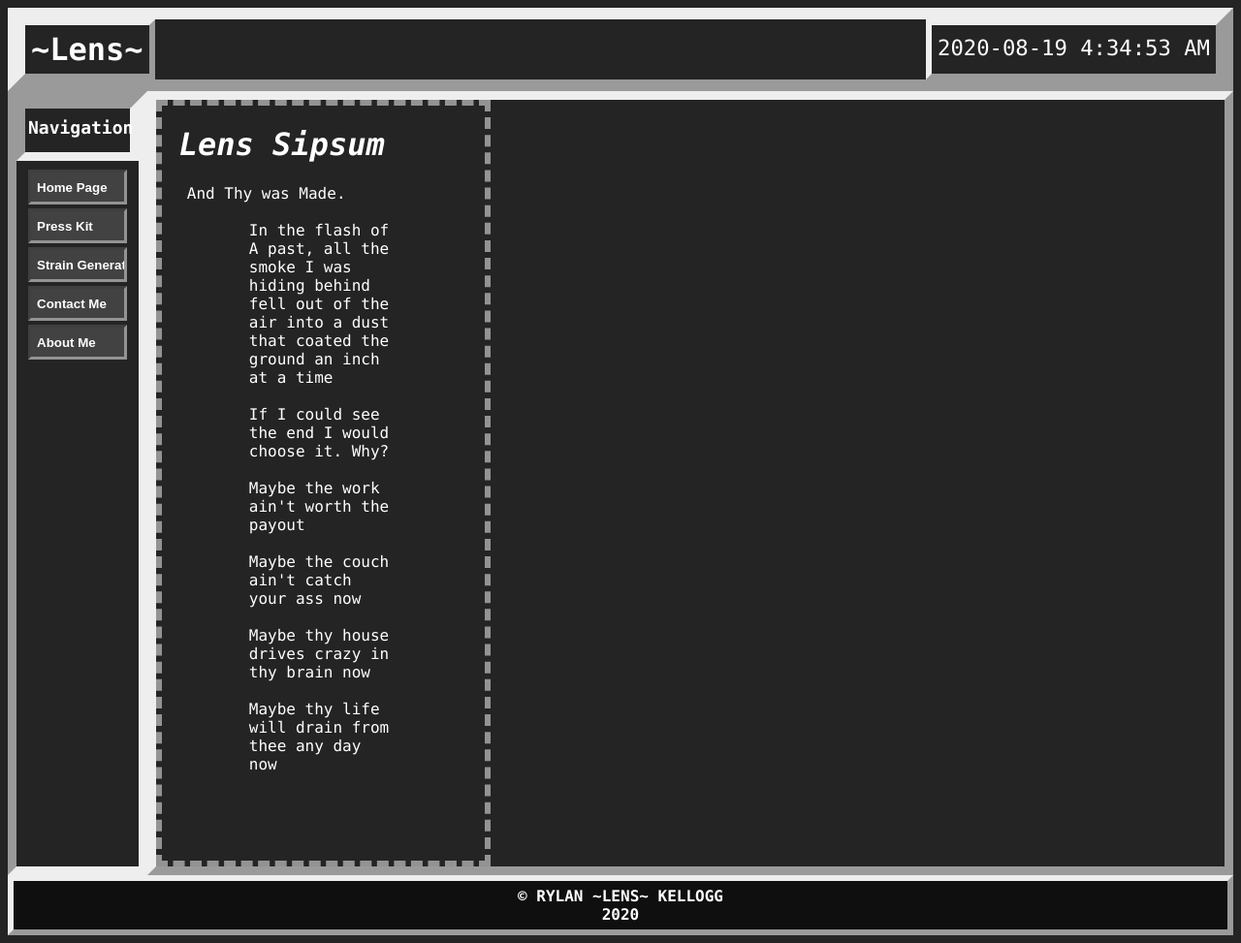
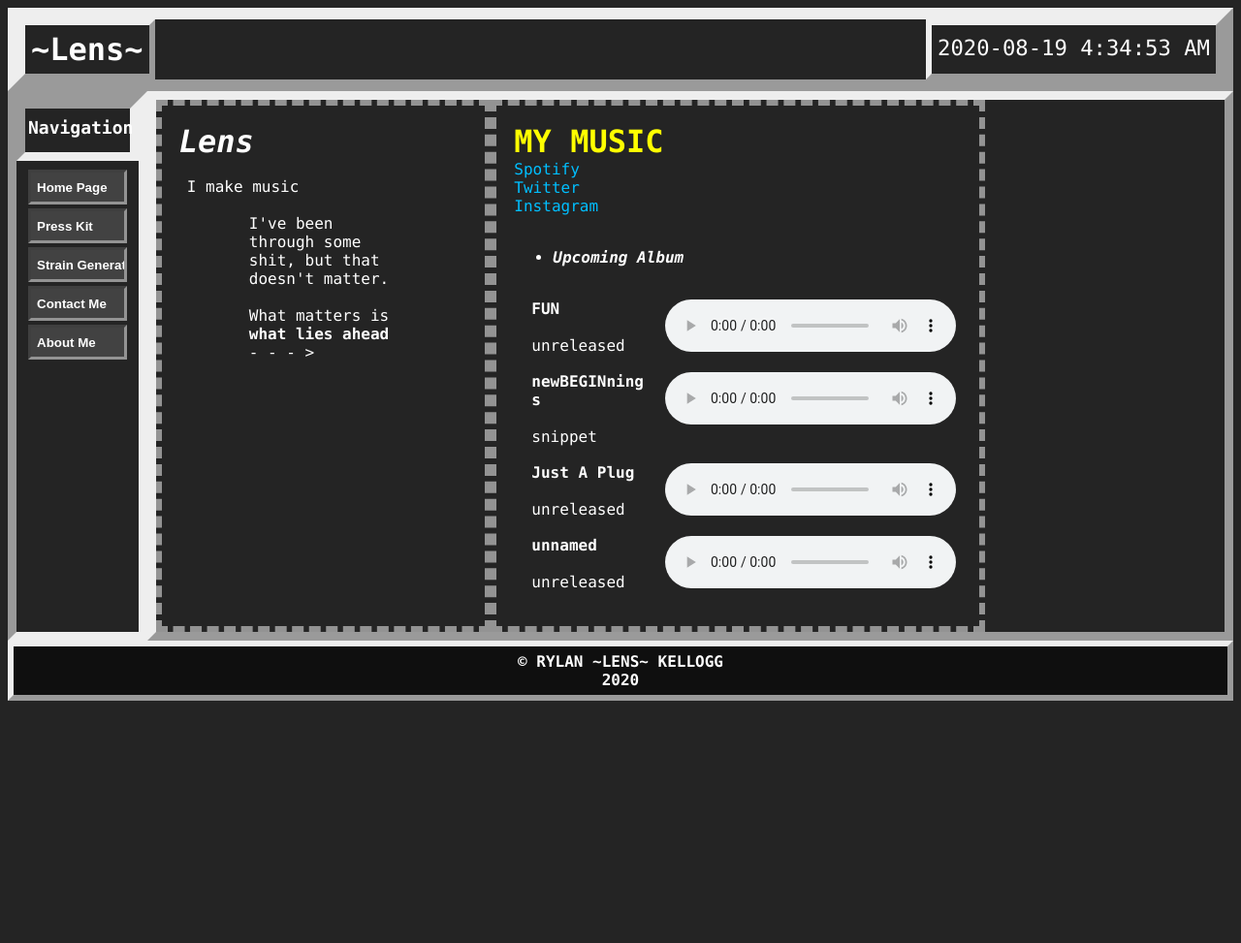
Before and after one commit to LensPlaysGames/LensSite, a PHP site: page /EPK.html in a window 1280 px wide. Shown: the whole page at 97% size. After the commit the page ends 723 px from the top, so only its background shows below. Run offline with PHP 8.4, Linux system fonts and the light colour scheme.

Commit message:
V0.1.0.0   --   EPK
MUSIC AND SHIT

```diff
--- a/CSS/StyleSheet1.css
+++ b/CSS/StyleSheet1.css
@@ -61,6 +61,7 @@
     border: 6px dashed #939393;
     width: 18%;
     word-wrap: break-word;
+    min-width: 120px;
     max-width: 720px;
 }
 
@@ -143,12 +144,6 @@ a {
 
 
 
-.txtcenter {
-    text-align: center;
-}
-
-
-
 .wide100 {
     width: 100%;
 }
@@ -199,6 +194,17 @@ a {
     margin: 0px;
 }
 
+.bottommar {
+    margin: 0px 0px 18px 0px;
+}
+
+.medbtmmar {
+    margin: 0px 0px 36px 0px;
+}
+
+.lrgbtmmar {
+    margin: 0px 0px 54px 0px;
+}
 
 
 .txthuge {
@@ -209,8 +215,16 @@ a {
     font-size: x-large;
 }
 
+.txtlrg {
+    font-size: large;
+}
+
 .txtsml {
     font-size: smaller;
+}
+
+.txtcenter {
+    text-align: center;
 }
 
 .txtleft {
@@ -230,7 +244,6 @@ a {
 .txtnoindent {
     text-indent: 0;
 }
-
 
 .hugepadding {
     padding: 72px;
--- a/EPK.html
+++ b/EPK.html
@@ -20,16 +20,46 @@
 			<div id="div_sidebar" class="sidebar"></div>
 
 			<div id="div_content" class="content flexrow">
-				<div class="contenttxt wide27">
-					<h1><cite>Lens Sipsum</cite></h1>
-					<span class="txtindent hugepadding notoppadding">And Thy was Made. <br /><br />
-					In the flash of A past, all the smoke I was hiding behind fell out of the air into a dust that coated the ground an inch at a time <br /><br />
-					If I could see the end I would choose it. Why? <br /><br />
-					Maybe the work ain't worth the payout <br /><br />
-					Maybe the couch ain't catch your ass now <br /><br />
-					Maybe thy house drives crazy in thy brain now <br /><br />
-					Maybe thy life will drain from thee any day now</span>
+
+				<div class="contentcont wide27">
+					<h1 class="bottommar"><cite>Lens</cite></h1>
+					<span class="txtindent hugepadding notoppadding">
+						I make music <br /><br />
+						I've been through some shit, but that doesn't matter. <br /><br />
+						What matters is <strong>what lies ahead</strong>
+						- - - >
+					</span>
 				</div>
+
+				<div class="contentcont">
+					<h2 id="txt_MYMUSIC" class="txthuge nomar">MY MUSIC</h2>
+					<div class="flexcolumn bottommar">
+						<a href="https://open.spotify.com/artist/0XZaLnVbuh6TvIWbRdGRfb">Spotify</a>
+						<a href="https://twitter.com/Lens_Rap">Twitter</a>
+						<a href="https://www.instagram.com/lens_rap">Instagram</a>
+					</div>
+
+					<div class="flexcolumn">
+						<ul><li><h4 class="bottommar"><cite>Upcoming Album</cite></h4></li></ul>
+						<div>
+							<span class="contenttxt noborder"><strong>FUN</strong><br />unreleased</span>
+							<audio src="audio/FUNfullmix.wav" controls></audio>
+						</div>
+						<div>
+							<span class="contenttxt noborder"><strong>newBEGINnings</strong><br />snippet</span>
+							<audio src="audio/newBEGINnings.wav" controls></audio>
+						</div>
+						<div>
+							<span class="contenttxt noborder"><strong>Just A Plug</strong><br />unreleased</span>
+							<audio src="audio/JustAPlugVocalsMix.wav" controls></audio>
+						</div>
+						<div>
+							<span class="contenttxt noborder"><strong>unnamed</strong><br />unreleased</span>
+							<audio src="audio/YouKnowmix.wav" controls></audio>
+						</div>
+					</div>
+				</div>
+
 			</div>
 		</div>
 
@@ -41,6 +71,7 @@
 		</div>
 
 		<script src="JS/header.js"></script>
+		<script src="JS/EPK.js"></script>
 	</body>
 
 </html>
--- a/Header.html
+++ b/Header.html
@@ -1,6 +1,6 @@
 <div class="flexrow medpadding" style="justify-content: space-between;">
     <span style="border: 6px outset; margin: -6px; padding: 6px;">~Lens~</span>
     <small style="border: 6px outset; margin: -6px; padding: 6px;">
-        <span id="time" class="txtsml" style="font-weight: normal;"></span>
+        <time id="time" class="txtsml" style="font-weight: normal;"></time>
     </small>
 </div>
--- /dev/null
+++ b/JS/EPK.js
@@ -0,0 +1,18 @@
+$(function () {
+    var MYMUSICtitle = $("#txt_MYMUSIC");
+    var a = 0;
+
+    setInterval(function () { ChangeColor(); }, 900);
+
+    function ChangeColor() {
+        a++;
+        if ((a % 1000) == 0) { MYMUSICtitle.css("color", "white"); } // EONIAN
+        else if ((a % 200) == 0) { MYMUSICtitle.css("color", "grey"); } // BILLENNIAL
+        else if ((a % 100) == 0) { MYMUSICtitle.css("color", "black"); } // CENTENNIAL
+        else if ((a % 10) == 0) { MYMUSICtitle.css("color", "crimson"); }
+        else if ((a % 2) == 0) { MYMUSICtitle.css("color", "cyan"); }
+        else if ((a % 3) == 0) { MYMUSICtitle.css("color", "magenta"); }
+        else if ((a % 2) == 1) { MYMUSICtitle.css("color", "yellow"); }
+        else { MYMUSICtitle.css("color", "purple"); }
+    }
+});
--- a/index.html
+++ b/index.html
@@ -2,13 +2,13 @@
 <html>
 	<head>
 		<meta charset="UTF-8" />
-		<title>Language of Lens</title>
+		<title>Lens IS me</title>
 		<link rel="stylesheet" href="CSS/StyleSheet1.css">
 		<script src="https://ajax.googleapis.com/ajax/libs/jquery/3.5.1/jquery.min.js"></script>
 		<script>
 			$(function () {
 				$("#div_sidebar").load("Sidebar.html");
-                $("#div_header").load("Header.html");
+				$("#div_header").load("Header.html");
 			});
 		</script>
 	</head>
```
Also changed, not shown: contact.html (indentation only), 4 other files.
